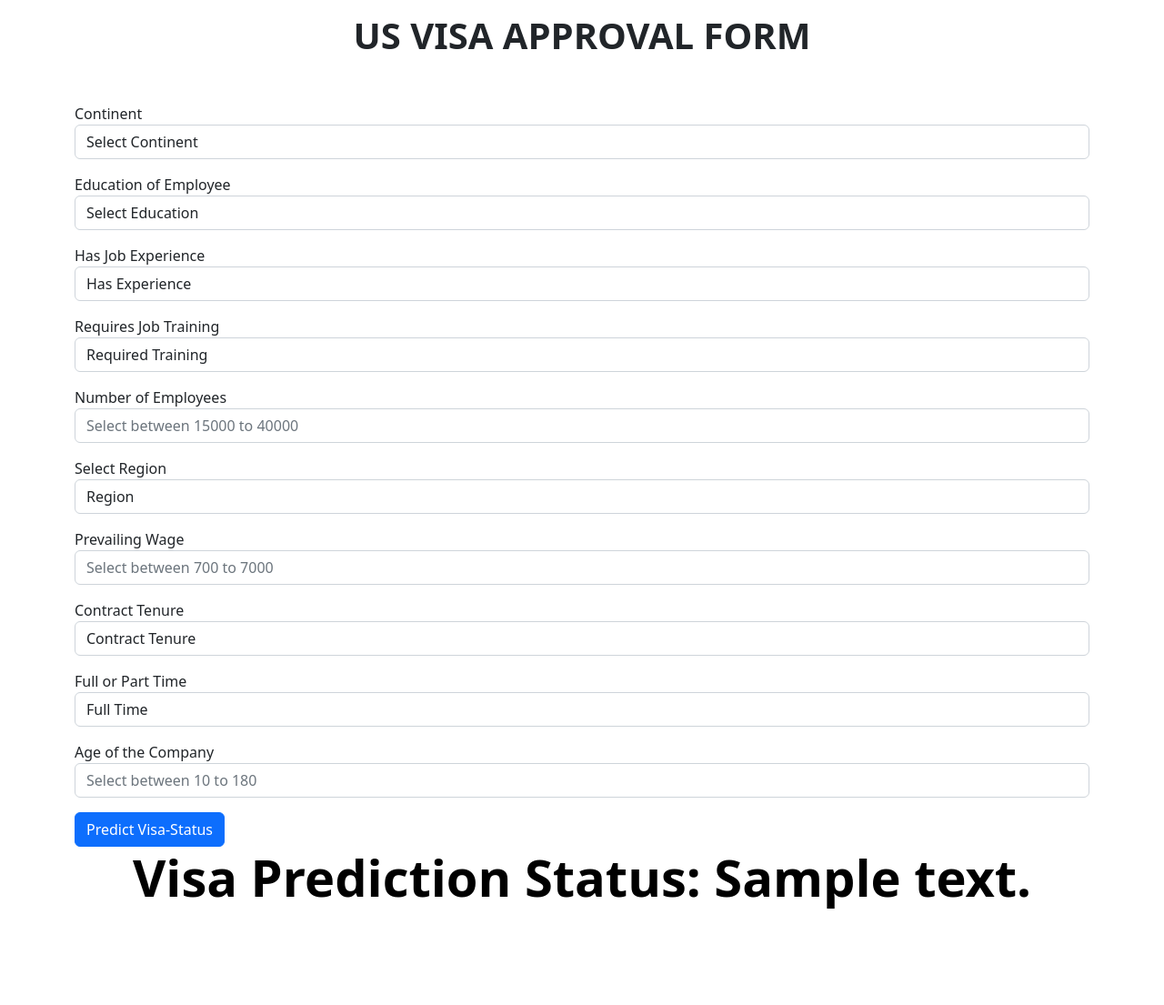
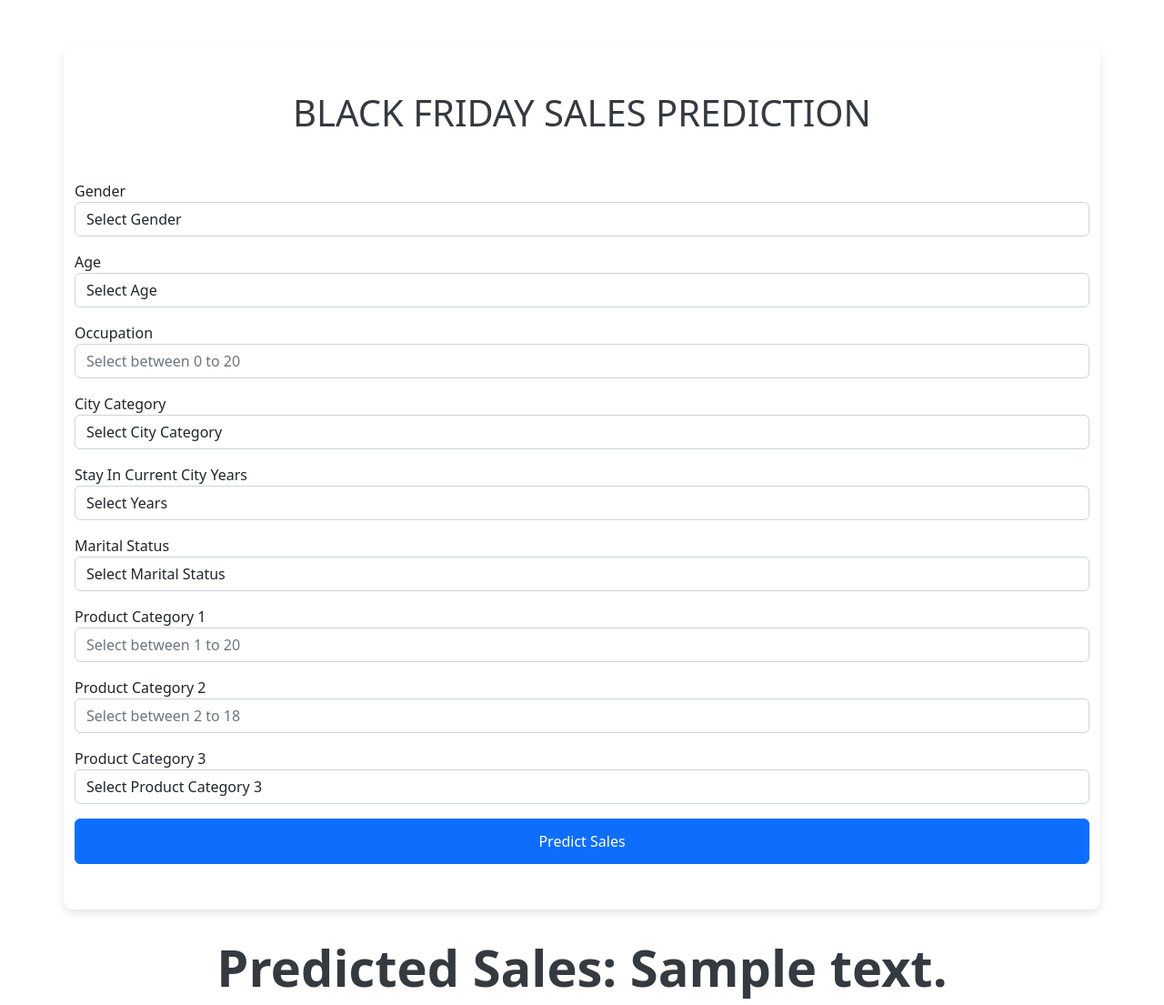
Before and after one commit to mansoorali1/Black_Friday_Sales_Prediction, a FastAPI app: template templates/blackfriday.html in a window 1280 px wide. Shown: the whole page at 91% size. Before the commit the page ends 999 px from the top, so only its background shows below. Run offline with FastAPI, Linux system fonts and the light colour scheme; the template is opened without the code that fills it: most values are stand-ins (such as "Sample title", 1, 10 or a date in 2020); parts of the project's set-up code (start-up, migrations or seed data) failed here and were passed over; some libraries are stand-ins or nearby versions.

Commit message:
files updated

```diff
--- a/app.py
+++ b/app.py
@@ -32,36 +32,36 @@ app.add_middleware(
 class DataForm:
     def __init__(self, request: Request):
         self.request: Request = request
-        self.continent: Optional[str] = None
-        self.education_of_employee: Optional[str] = None
-        self.has_job_experience: Optional[str] = None
-        self.requires_job_training: Optional[str] = None
-        self.no_of_employees: Optional[str] = None
-        self.company_age: Optional[str] = None
-        self.region_of_employment: Optional[str] = None
-        self.prevailing_wage: Optional[str] = None
-        self.unit_of_wage: Optional[str] = None
-        self.full_time_position: Optional[str] = None
+        self.gender: Optional[str] = None
+        self.age: Optional[str] = None
+        self.occupation: Optional[str] = None
+        self.city_category: Optional[str] = None
+        self.stay_in_current_city_years: Optional[str] = None
+        self.marital_status: Optional[str] = None
+        self.product_category_1: Optional[str] = None
+        self.product_category_2: Optional[str] = None
+        self.product_category_3: Optional[str] = None
 
 
-    async def get_usvisa_data(self):
+    async def get_blackfriday_data(self):
         form = await self.request.form()
-        self.continent = form.get("continent")
-        self.education_of_employee = form.get("education_of_employee")
-        self.has_job_experience = form.get("has_job_experience")
-        self.requires_job_training = form.get("requires_job_training")
-        self.no_of_employees = form.get("no_of_employees")
-        self.company_age = form.get("company_age")
-        self.region_of_employment = form.get("region_of_employment")
-        self.prevailing_wage = form.get("prevailing_wage")
-        self.unit_of_wage = form.get("unit_of_wage")
-        self.full_time_position = form.get("full_time_position")
+
+        self.gender = form.get("gender")
+        self.age = form.get("age")
+        self.occupation = form.get("occupation")
+        self.city_category = form.get("city_category")
+        self.stay_in_current_city_years = form.get("stay_in_current_city_years")
+        self.marital_status = form.get("marital_status")
+        self.product_category_1 = form.get("product_category_1")
+        self.product_category_2 = form.get("product_category_2")
+        self.product_category_3 = form.get("product_category_3")
+
 
 @app.get("/", tags=["authentication"])
 async def index(request: Request):
 
     return templates.TemplateResponse(
-            "usvisa.html",{"request": request, "context": "Rendering"})
+            "blackfriday.html",{"request": request, "context": "Rendering"})
 
 
 @app.get("/train")
@@ -81,36 +81,38 @@ async def trainRouteClient():
 async def predictRouteClient(request: Request):
     try:
         form = DataForm(request)
-        await form.get_usvisa_data()
+        await form.get_blackfriday_data()
 
-        usvisa_data = BlackFridayData(
-                                continent= form.continent,
-                                education_of_employee = form.education_of_employee,
-                                has_job_experience = form.has_job_experience,
-                                requires_job_training = form.requires_job_training,
-                                no_of_employees= form.no_of_employees,
-                                company_age= form.company_age,
-                                region_of_employment = form.region_of_employment,
-                                prevailing_wage= form.prevailing_wage,
-                                unit_of_wage= form.unit_of_wage,
-                                full_time_position= form.full_time_position,
+        blackfriday_data = BlackFridayData(
+                                gender = form.gender,
+                                age = form.age,
+                                occupation = form.occupation,
+                                city_category = form.city_category,
+                                stay_in_current_city_years = form.stay_in_current_city_years,
+                                marital_status = form.marital_status,
+                                product_category_1 = form.product_category_1,
+                                product_category_2 = form.product_category_2,
+                                product_category_3 = form.product_category_3,
+
                                 )
 
-        usvisa_df = usvisa_data.get_usvisa_input_data_frame()
+
+
+        blackfriday_df = blackfriday_data.get_blackfriday_input_data_frame()
 
         model_predictor = BlackFridayPredictor()
 
-        value = model_predictor.predict(dataframe=usvisa_df)[0]
+        value = model_predictor.predict(dataframe=blackfriday_df)[0]
 
-        status = None
-        if value == 1:
-            status = "Visa-approved"
-        else:
-            status = "Visa Not-Approved"
+        # status = None
+        # if value == 1:
+        #     status = "Visa-approved"
+        # else:
+        #     status = "Visa Not-Approved"
 
         return templates.TemplateResponse(
-            "usvisa.html",
-            {"request": request, "context": status},
+            "blackfriday.html",
+            {"request": request, "context": value},
         )
 
     except Exception as e:
--- a/black_friday/components/data_transformation.py
+++ b/black_friday/components/data_transformation.py
@@ -15,7 +15,7 @@ from black_friday.entity.artifact_entity import DataTransformationArtifact, Data
 from black_friday.exception import BlackFridayException
 from black_friday.logger import logging
 from black_friday.utils.main_utils import save_object, save_numpy_array_data, read_yaml_file, drop_columns
-from black_friday.entity.estimator import TargetValueMapping
+# from black_friday.entity.estimator import TargetValueMapping
 
 class DataTransformation:
     def __init__(self, data_ingestion_artifact: DataIngestionArtifact,
--- a/black_friday/configuration/aws_connection.py
+++ b/black_friday/configuration/aws_connection.py
@@ -1,6 +1,6 @@
 import boto3
 import os
-from us_visa.constants import AWS_SECRET_ACCESS_KEY_ENV_KEY, AWS_ACCESS_KEY_ID_ENV_KEY,REGION_NAME
+from black_friday.constants import AWS_SECRET_ACCESS_KEY_ENV_KEY, AWS_ACCESS_KEY_ID_ENV_KEY,REGION_NAME
 
 
 class S3Client:
--- a/black_friday/entity/config_entity.py
+++ b/black_friday/entity/config_entity.py
@@ -52,7 +52,7 @@ class DataTransformationConfig:
 class ModelTrainerConfig:
     model_trainer_dir: str = os.path.join(training_pipeline_config.artifact_dir, MODEL_TRAINER_DIR_NAME)
     trained_model_file_path: str = os.path.join(model_trainer_dir, MODEL_TRAINER_TRAINED_MODEL_DIR, MODEL_FILE_NAME)
-    expected_accuracy: float = MODEL_TRAINER_EXPECTED_SCORE
+    expected_score: float = MODEL_TRAINER_EXPECTED_SCORE
     model_config_file_path: str = MODEL_TRAINER_MODEL_CONFIG_FILE_PATH
 
 
--- a/static/css/style.css
+++ b/static/css/style.css
@@ -11,11 +11,15 @@ body {
     margin: 0;
     padding: 0;
     font-family: sans-serif;
+    background-color: #f8f9fa; /* Light grey background */
 }
 
 .formBox {
     margin-top: 50px;
     padding: 50px;
+    background-color: #ffffff; /* White background for the form */
+    border-radius: 10px; /* Rounded corners */
+    box-shadow: 0 4px 8px rgba(0, 0, 0, 0.1); /* Subtle shadow */
 }
 
 h1 {
@@ -25,6 +29,7 @@ h1 {
     margin-bottom: 50px !important;
     text-transform: uppercase;
     font-size: 48px;
+    color: #343a40; /* Dark grey color */
 }
 
 .inputBox {
@@ -42,6 +47,11 @@ h1 {
     outline: none;
     height: 50px;
     font-size: 24px;
+    transition: background 0.3s ease;
+}
+
+.button:hover {
+    background: #0097a7; /* Darker shade of button color */
 }
 
 .input {
@@ -53,6 +63,11 @@ h1 {
     outline: none;
     font-size: 24px;
     border-bottom: 2px solid rgba(0, 0, 0, .5);
+    transition: border-color 0.3s ease;
+}
+
+.input:focus {
+    border-color: #00bcd4; /* Border color on focus */
 }
 
 .inputText {
@@ -80,3 +95,11 @@ h1 {
     height: 50px;
     font-size: 24px;
 }
+
+.text-center {
+    margin-top: 30px;
+}
+
+h2 {
+    color: #343a40; /* Dark grey color */
+}
--- a/templates/blackfriday.html
+++ b/templates/blackfriday.html
@@ -3,126 +3,113 @@
   <head>
     <meta charset="utf-8">
     <meta name="viewport" content="width=device-width, initial-scale=1">
-    <title>US Visa Approval Form</title>
+    <title>Black Friday Sales Prediction</title>
     <link rel="stylesheet" href="{{ url_for('static', path='/css/style.css')}}">
     <link href="https://cdn.jsdelivr.net/npm/bootstrap@5.2.1/dist/css/bootstrap.min.css" rel="stylesheet" integrity="sha384-iYQeCzEYFbKjA/T2uDLTpkwGzCiq6soy8tYaI1GyVh/UjpbCx/TYkiZhlZB6+fzT" crossorigin="anonymous">
-    <style>
-        h1 {
-            text-align: center;
-            font-size: 2.5rem;
-            font-weight: bold;
-        }
-        .container {
-            margin-top: 15px; /* Adjust as needed */
-        }
-    </style>
   </head>
   <body>
     <section>
         <div class="container-fluid">
-            <div class="container">
+            <div class="container formBox">
                 <form action="/" method="post">
-                    <h1>US Visa Approval Form</h1> <!-- Centered, increased font size, and bold -->
-                    <div class="mb-3">
-                        <label for="continent" >Continent</label>
-                        <select class="form-control" id="continent" name="continent" placeholder="Continent" required="required">
-                          <option value="" disabled selected>Select Continent</option>
-                          <option>Asia</option>
-                          <option>Africa</option>
-                          <option>North America</option>
-                          <option>Europe</option>
-                          <option>South America</option>
-                          <option>Oceania</option>
-                        </select>
-                      </div>
-
-                      <!-- Removed the label "US Visa approval Form" above the Continent box -->
+                    <h1>Black Friday Sales Prediction</h1> <!-- Centered, increased font size, and bold -->
 
                     <div class="mb-3">
-                        <label for="education_of_employee">Education of Employee</label>
-                        <select class="form-control" id="education_of_employee" name="education_of_employee" placeholder="Education" required="required">
-                            <option value="" disabled selected>Select Education</option>
-                            <option>High School</option>
-                            <option>Master's</option>
-                            <option>Bachelor's</option>
-                            <option>Doctorate</option>
+                        <label for="gender">Gender</label>
+                        <select class="form-control" id="gender" name="gender" placeholder="Gender" required="required">
+                            <option value="" disabled selected>Select Gender</option>
+                            <option>M</option>
+                            <option>F</option>
                         </select>
                     </div>
 
                     <div class="mb-3">
-                        <label for="has_job_experience">Has Job Experience</label>
-                        <select class="form-control" id="has_job_experience" name="has_job_experience" placeholder="Has Experience" required="required">
-                            <option value="" disabled selected>Has Experience</option>
-                            <option>N</option>
-                            <option>Y</option>
+                        <label for="age">Age</label>
+                        <select class="form-control" id="age" name="age" placeholder="Age" required="required">
+                            <option value="" disabled selected>Select Age</option>
+                            <option>0-17</option>
+                            <option>18-25</option>
+                            <option>26-35</option>
+                            <option>36-45</option>
+                            <option>46-50</option>
+                            <option>51-55</option>
+                            <option>55+</option>
                         </select>
                     </div>
 
                     <div class="mb-3">
-                        <label for="requires_job_training">Requires Job Training</label>
-                        <select class="form-control" id="requires_job_training" name="requires_job_training" placeholder="Training required" required="required">
-                            <option value="" disabled selected>Required Training</option>
-                            <option>N</option>
-                            <option>Y</option>
+                        <label for="occupation">Occupation</label>
+                        <input type="number" class="form-control" id="occupation" name="occupation" min="0" max="20" placeholder="Select between 0 to 20" required="required">
+                    </div>
+
+                    <div class="mb-3">
+                        <label for="city_category">City Category</label>
+                        <select class="form-control" id="city_category" name="city_category" placeholder="City Category" required="required">
+                            <option value="" disabled selected>Select City Category</option>
+                            <option>A</option>
+                            <option>B</option>
+                            <option>C</option>
                         </select>
                     </div>
 
                     <div class="mb-3">
-                        <label for="no_of_employees">Number of Employees</label>
-                        <input type="number" class="form-control" id="no_of_employees" name="no_of_employees" min="14500" max="40000" placeholder="Select between 15000 to 40000" required="required">
-                      </div>
-
-                      <div class="mb-3">
-                        <label for="region_of_employment">Select Region</label>
-                        <select class="form-control" id="region_of_employment" name="region_of_employment" placeholder="Region" required="required">
-                          <option value="" disabled selected>Region</option>
-                          <option>West</option>
-                          <option>Northeast</option>
-                          <option>South</option>
-                          <option>Midwest</option>
-                          <option>Island</option>
+                        <label for="stay_in_current_city_years">Stay In Current City Years</label>
+                        <select class="form-control" id="stay_in_current_city_years" name="stay_in_current_city_years" placeholder="Stay In Current City Years" required="required">
+                            <option value="" disabled selected>Select Years</option>
+                            <option>0</option>
+                            <option>1</option>
+                            <option>2</option>
+                            <option>3</option>
+                            <option>4+</option>
                         </select>
                     </div>
 
                     <div class="mb-3">
-                        <label for="prevailing_wage">Prevailing Wage</label>
-                        <input type="number" class="form-control" id="prevailing_wage" name="prevailing_wage" min="600" max="70000" placeholder="Select between 700 to 7000" required="required">
-                      </div>
-
-
-
-                      <div class="mb-3">
-                        <label for="unit_of_wage">Contract Tenure</label>
-                        <select class="form-control" id="unit_of_wage" name="unit_of_wage" placeholder="Contract tenure" required="required">
-                            <option value="" disabled selected>Contract Tenure</option>
-                            <option>Hour</option>
-                            <option>Year</option>
-                            <option>Week</option>
-                            <option>Month</option>
+                        <label for="marital_status">Marital Status</label>
+                        <select class="form-control" id="marital_status" name="marital_status" placeholder="Marital Status" required="required">
+                            <option value="" disabled selected>Select Marital Status</option>
+                            <option>0</option>
+                            <option>1</option>
                         </select>
                     </div>
 
                     <div class="mb-3">
-                        <label for="full_time_position">Full or Part Time</label>
-                        <select class="form-control" id="full_time_position" name="full_time_position" placeholder="Full Time" required="required">
-                            <option value="" disabled selected>Full Time</option>
-                            <option>Y</option>
-                            <option>N</option>
+                        <label for="product_category_1">Product Category 1</label>
+                        <input type="number" class="form-control" id="product_category_1" name="product_category_1" min="1" max="20" placeholder="Select between 1 to 20" required="required">
+                    </div>
+
+                    <div class="mb-3">
+                        <label for="product_category_2">Product Category 2</label>
+                        <input type="number" class="form-control" id="product_category_2" name="product_category_2" min="2" max="18" placeholder="Select between 2 to 18" required="required">
+                    </div>
+
+                    <div class="mb-3">
+                        <label for="product_category_3">Product Category 3</label>
+                        <select class="form-control" id="product_category_3" name="product_category_3" placeholder="Product Category 3" required="required">
+                            <option value="" disabled selected>Select Product Category 3</option>
+                            <option>3.0</option>
+                            <option>4.0</option>
+                            <option>5.0</option>
+                            <option>6.0</option>
+                            <option>8.0</option>
+                            <option>9.0</option>
+                            <option>10.0</option>
+                            <option>11.0</option>
+                            <option>12.0</option>
+                            <option>13.0</option>
+                            <option>14.0</option>
+                            <option>15.0</option>
+                            <option>16.0</option>
+                            <option>17.0</option>
+                            <option>18.0</option>
                         </select>
                     </div>
 
-                      <div class="mb-3">
-                        <label for="company_age">Age of the Company</label>
-                        <input type="number" class="form-control" id="company_age" name="company_age" min="15" max="180" placeholder="Select between 10 to 180" required="required">
-                      </div>
-
-                        <input class="btn btn-primary" type="submit" value="Predict Visa-Status" required />
-                    </div>
-
+                    <input class="btn btn-primary button" type="submit" value="Predict Sales" required />
                 </form>
             </div>
             <div class="text-center text-black">
-                <h2 class="display-4 fw-bolder">Visa Prediction Status: {{context}} </h2>
+                <h2 class="display-4 fw-bolder">Predicted Sales: {{context}} </h2>
             </div>
         </div>
     </section>
@@ -137,3 +124,4 @@
         })
     </script>
   </body>
+</html>
```
Also changed, not shown: black_friday/cloud_storage/aws_storage.py (+12 -12 lines), black_friday/components/model_evaluation.py (+17 -17 lines), black_friday/components/model_trainer.py (+14 -9 lines), black_friday/entity/artifact_entity.py (+5 -5 lines), black_friday/entity/estimator.py (+9 -9 lines), black_friday/pipeline/prediction_pipeline.py (+42 -43 lines), config/model.yaml (+14 -16 lines). Lines whose indentation alone changed are shown as unchanged.
